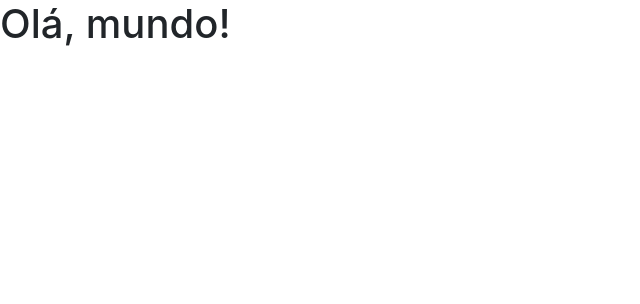
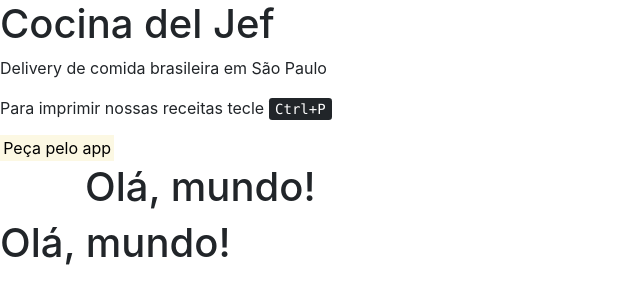
Before and after one commit to CarlaLSC/Bootstrap, a plain HTML site: page index.html in a window 1280 px wide. Shown: the whole page, without its empty margins (0-640 px from the left). Drawn offline with nearby package versions, Linux system fonts and the light colour scheme.

Commit message:
Update index.html

```diff
--- a/index.html
+++ b/index.html
@@ -10,7 +10,23 @@
 
     <title>Olá, mundo!</title>
   </head>
-  <body>
+  <body><div>
+      <h1>Cocina del Jef</h1>
+      <p>Delivery de comida brasileira em São Paulo</p>
+      <p>Para imprimir nossas receitas tecle <kbd>Ctrl+P</kbd></p>
+      <mark>Peça pelo app</mark>
+    </div>
+    <div class="container">
+      <div class="row"></div>
+       <div class="col-sm-4">
+				</div>
+			  <div class="col-sm-4">
+				</div>
+        <div class="col-sm-4">
+			  </div>
+         <h1>Olá, mundo!</h1>
+  </div>
+
     <h1>Olá, mundo!</h1>
 
     <!-- JavaScript (Opcional) -->
```
